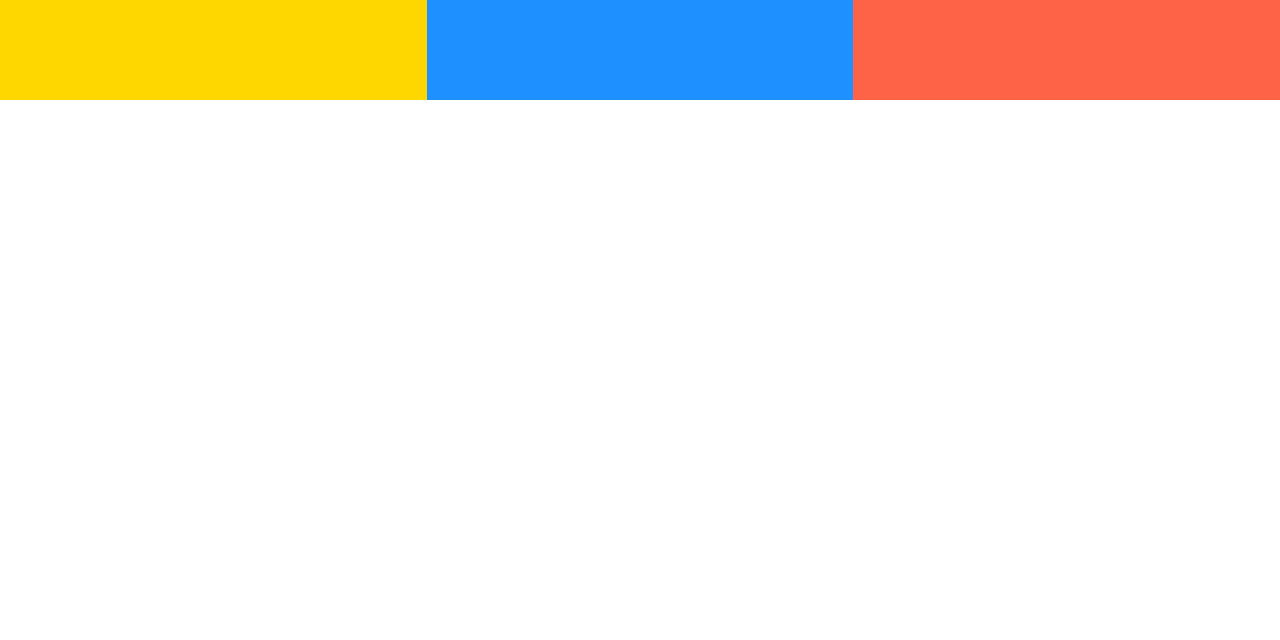
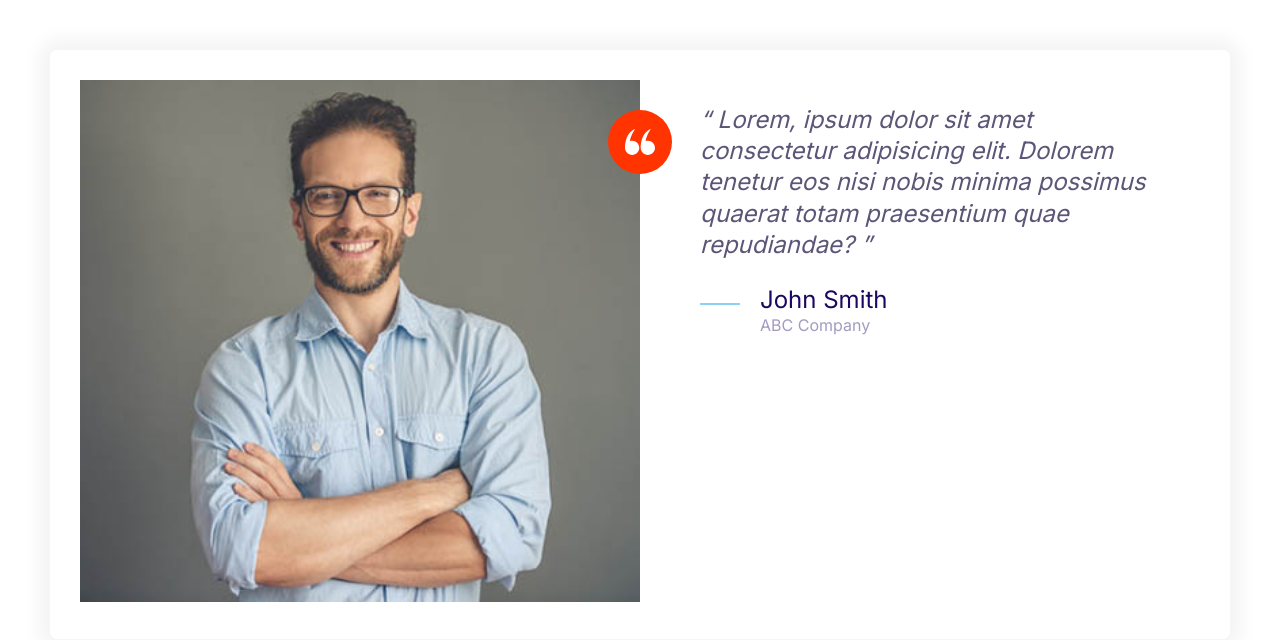
Before and after one commit to Cr0ssty/FabMoshify, a plain HTML site: page Index.html in a window 1280 px wide. Drawn offline with Linux system fonts and the light colour scheme.

Commit message:
Building the testimonial component.

```diff
--- a/Index.html
+++ b/Index.html
@@ -13,11 +13,38 @@
     <link rel="stylesheet" href="css/normalize.css" />
     <link rel="stylesheet" href="css/styles.css" />
   </head>
-  <body>
-    <div class="grid grid--1x3">
-      <div style="height: 100px; background: gold"></div>
-      <div style="height: 100px; background: dodgerblue"></div>
-      <div style="height: 100px; background: tomato"></div>
+  <body style="padding: 5rem">
+    <div class="card testimonial">
+      <div class="grid grid--1x2">
+        <div class="testimonial__image">
+          <img src="Images/testimonial.jpg" alt="A happy smiling customer" />
+          <span class="icon-container icon-container--accent">
+            <svg class="icon icon--white icon--small">
+              <use xlink:href="images/sprite.svg#quotes"></use>
+            </svg>
+          </span>
+        </div>
+        <blockquote class="quote">
+          <p class="quote__text">
+            Lorem, ipsum dolor sit amet consectetur adipisicing elit. Dolorem
+            tenetur eos nisi nobis minima possimus quaerat totam praesentium
+            quae repudiandae?
+          </p>
+          <footer>
+            <div class="media">
+              <div class="media__image">
+                <svg class="icon icon--primary quote__line">
+                  <use xlink:href="images/sprite.svg#line"></use>
+                </svg>
+              </div>
+              <div class="media__body">
+                <h3 class="media__title quote__author">John Smith</h3>
+                <p class="quote__organization">ABC Company</p>
+              </div>
+            </div>
+          </footer>
+        </blockquote>
+      </div>
     </div>
   </body>
 </html>
--- a/css/styles.css
+++ b/css/styles.css
@@ -150,8 +150,16 @@ a {
     height: 40px;
 }
 
+.icon--small {
+    width: 30px;
+    height: 30px;
+}
 .icon--primary {
     fill: var(--color-primary);
+}
+
+.icon--white {
+    fill: #fff;
 }
 
 .icon-container {
@@ -162,6 +170,10 @@ a {
     display: inline-flex;
     justify-content: center;
     align-items: center;
+  }
+
+  .icon-container--accent {
+    background: var(--color-accent);
   }
 
   /* Buttons */
@@ -438,3 +450,34 @@ a {
         grid-template-columns: repeat(3, 1fr);
     }
 }
+
+/* Testimonials */
+
+.testimonial {
+    padding: 3rem;
+}
+
+.testimonial__image {
+    position: relative;
+}
+
+.testimonial__image > img {
+    width: 100%;
+}
+
+.testimonial__image > .icon-container {
+    position: absolute;
+    top: 3rem;
+    right: -32px;
+}
+
+@media screen and (min-width: 768px) {
+    .testimonial .quote,
+    .testimonial .quote__author {
+        font-size: 2.4rem;
+    }
+
+    .testimonial .quote {
+        margin-left: 6rem;
+    }
+}
```
Also changed, not shown: Components/testimonial.html (added, +32 -0 lines), Images/testimonial.jpg (added).
